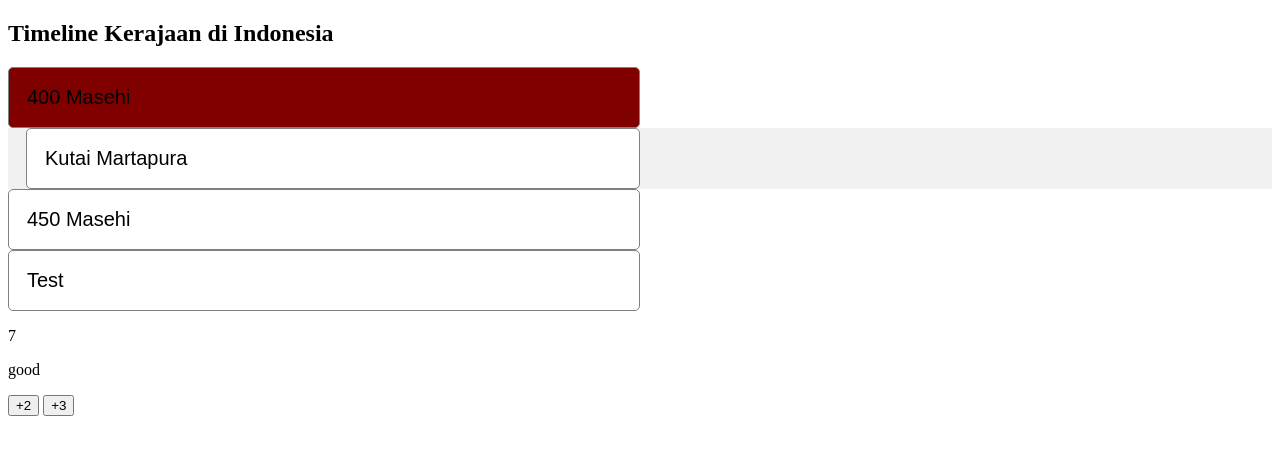
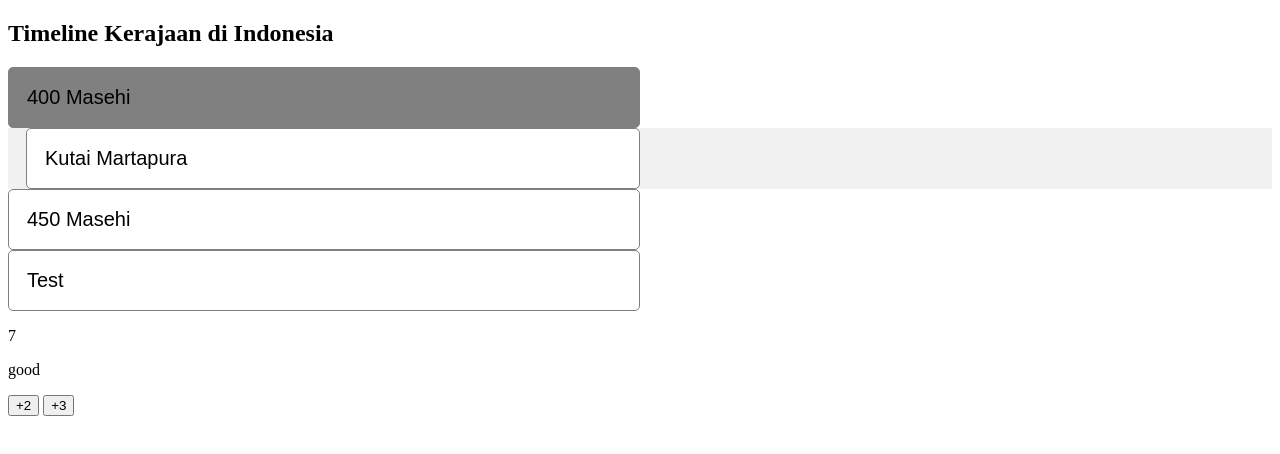
Before and after one commit to xhoboo/Setupe, a plain HTML site: page index.html in a window 1280 px wide. Both pictures are taken after a click on the button "400 Masehi". Drawn offline with Linux system fonts and the light colour scheme.

Commit message:
ceng kaler

```diff
--- a/style.css
+++ b/style.css
@@ -13,7 +13,7 @@
 
 .active
 {
-    background-color: maroon;
+    background-color: gray;
 }
 
 .collapsible:hover
```
